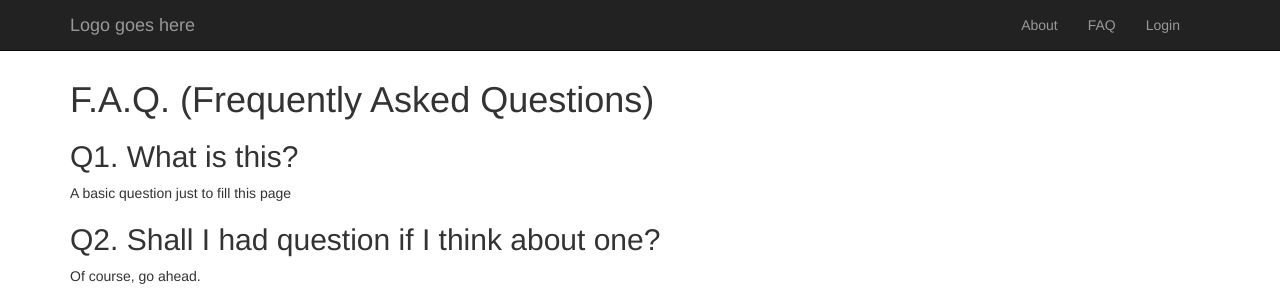
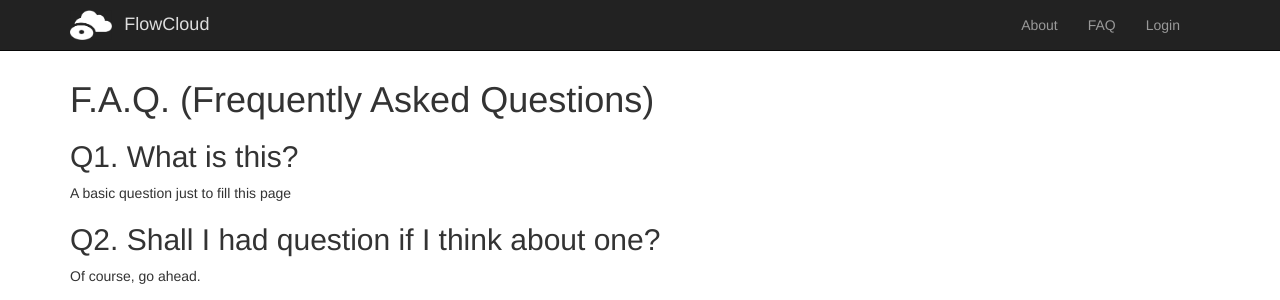
Before and after one commit to Keesaco/KeesaFlo, a Django app: template app/appengine/templates/faq.html in a window 1280 px wide. Shown: the top 300 px of the page. Run offline with Django 3.2, Linux system fonts and the light colour scheme; the template is opened without the code that fills it, so the values that code supplies are empty; some libraries are stand-ins or nearby versions.

Commit message:
Logo added to pages other than the app
I made it myself, no copyright needed

```diff
--- /dev/null
+++ b/app/appengine/static/css/base.css
@@ -0,0 +1,11 @@
+.navbar-brand img {
+    height: 30px;
+    padding-right: 12px;
+}
+
+.navbar-inverse .navbar-brand
+{
+    padding-top: 10px;
+    padding-bottom: 10px;
+    color: #dddddd;
+}
--- a/app/appengine/templates/baselayout.html
+++ b/app/appengine/templates/baselayout.html
@@ -44,7 +44,7 @@
                     <span class="icon-bar"></span>
                     <span class="icon-bar"></span>
                 </button>
-                <a href="{% url index %}" class="navbar-brand">Logo goes here</a>
+                <a href="{% url index %}" class="navbar-brand"><img src="{% static "images/logo.png" %}" />FlowCloud</a>
             </div>
             <div class="nav-collapse navbar-collapse collapse">
                 <ul class="nav navbar-nav pull-right">
--- a/app/appengine/templates/basicpagelayout.html
+++ b/app/appengine/templates/basicpagelayout.html
@@ -3,6 +3,7 @@
 {% block cssimport %}
 {% load staticfiles %}
 <link href="{% static "css/stickyfooter.css" %}" rel="stylesheet">
+<link href="{% static "css/base.css" %}" rel="stylesheet">
 {% endblock cssimport %}
 
 {% block footer %}
--- a/app/appengine/templates/index.html
+++ b/app/appengine/templates/index.html
@@ -5,6 +5,7 @@
 {% block cssimport %}
     {% load staticfiles %}
     <link href="{% static "css/style.css" %}" rel="stylesheet">
+    <link href="{% static "css/base.css" %}" rel="stylesheet">
 {% endblock cssimport %}
 
 {% block content %}
```
Also changed, not shown: app/appengine/static/images/logo.png (added).
